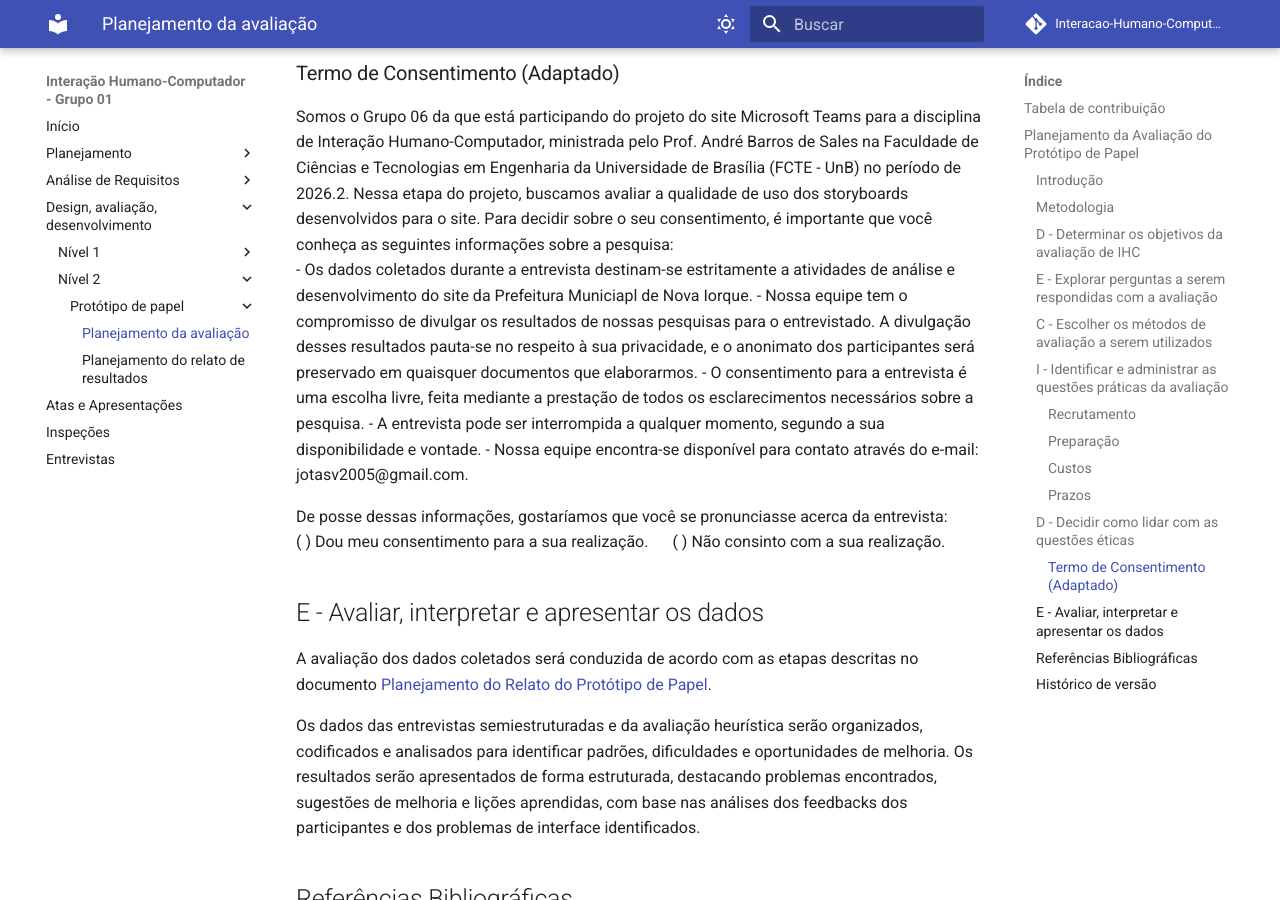
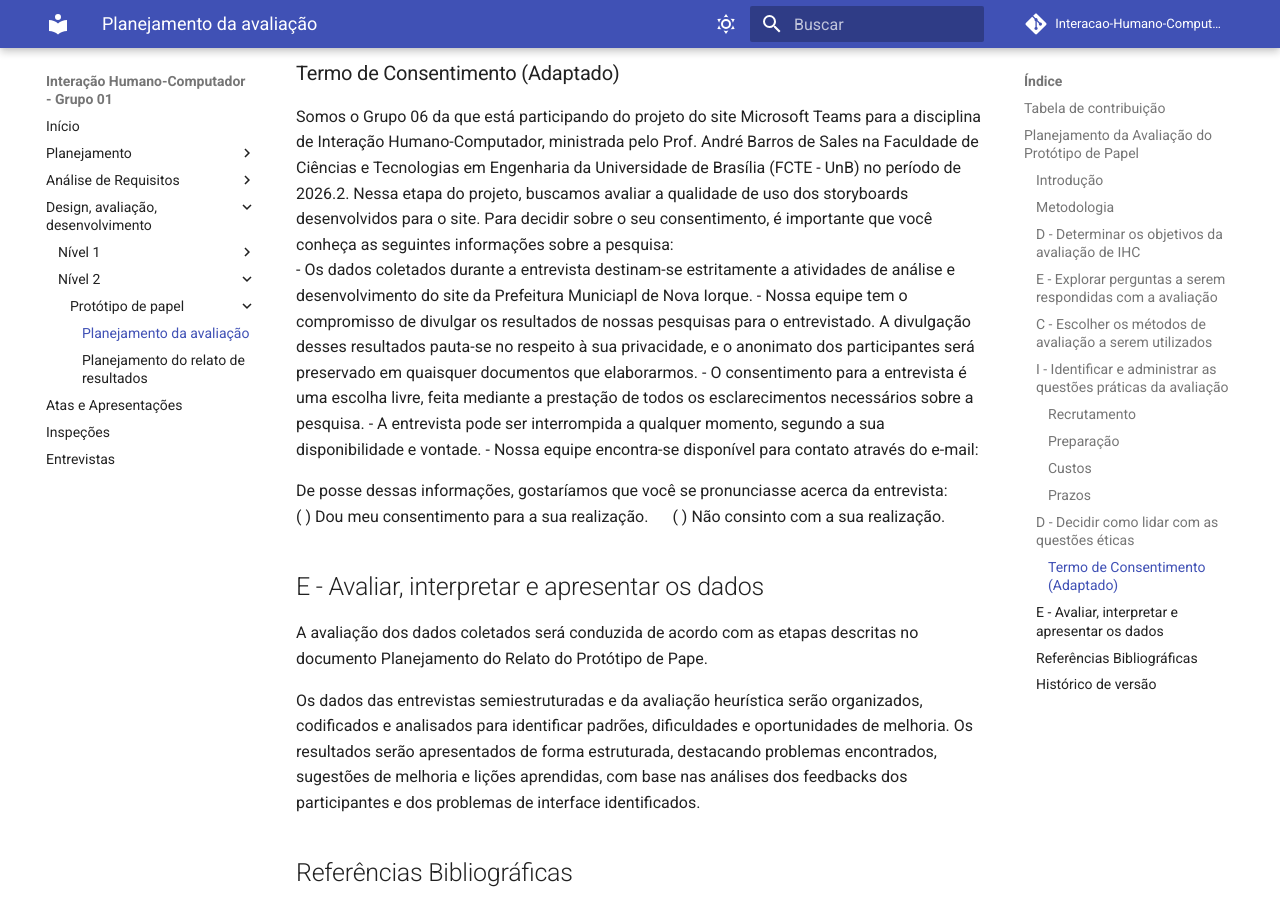
Before and after one commit to Interacao-Humano-Computador/2026.2-Grupo01, an MkDocs documentation site: the page built from docs/design_avaliacao_desenvolvimento/nivel_2/prototipo_papel/planejamento_prototipo_papel.md, in a window 1280 px wide and 900 px high, scrolled down 3911 px. Built offline with MkDocs 1.6.1 and Material for MkDocs 9.7.7, drawn with Linux system fonts in a browser that asks for light colours; comment, search, counter and statistics services are not loaded.

Commit message:
Update contact information and fix document reference
Removed email address from contact information and corrected document reference.

```diff
--- a/docs/design_avaliacao_desenvolvimento/nivel_2/prototipo_papel/planejamento_prototipo_papel.md
+++ b/docs/design_avaliacao_desenvolvimento/nivel_2/prototipo_papel/planejamento_prototipo_papel.md
@@ -112,14 +112,14 @@
 - O consentimento para a entrevista é uma escolha livre, feita mediante a prestação de todos os esclarecimentos
 necessários sobre a pesquisa.
 - A entrevista pode ser interrompida a qualquer momento, segundo a sua disponibilidade e vontade.
-- Nossa equipe encontra-se disponível para contato através do e-mail: jotasv2005@gmail.com. <br/>
+- Nossa equipe encontra-se disponível para contato através do e-mail:  <br/>
 
 De posse dessas informações, gostaríamos que você se pronunciasse acerca da entrevista:
 (  ) Dou meu consentimento para a sua realização. &emsp; (  ) Não consinto com a sua realização.
 
 ## E - Avaliar, interpretar e apresentar os dados
 
-A avaliação dos dados coletados será conduzida de acordo com as etapas descritas no documento [Planejamento do Relato do Protótipo de Papel](./planejamento_relato_prototipo_papel.md.md).
+A avaliação dos dados coletados será conduzida de acordo com as etapas descritas no documento Planejamento do Relato do Protótipo de Pape.
 
 Os dados das entrevistas semiestruturadas e da avaliação heurística serão organizados, codificados e analisados para identificar padrões, dificuldades e oportunidades de melhoria. Os resultados serão apresentados de forma estruturada, destacando problemas encontrados, sugestões de melhoria e lições aprendidas, com base nas análises dos feedbacks dos participantes e dos problemas de interface identificados.
 
```
